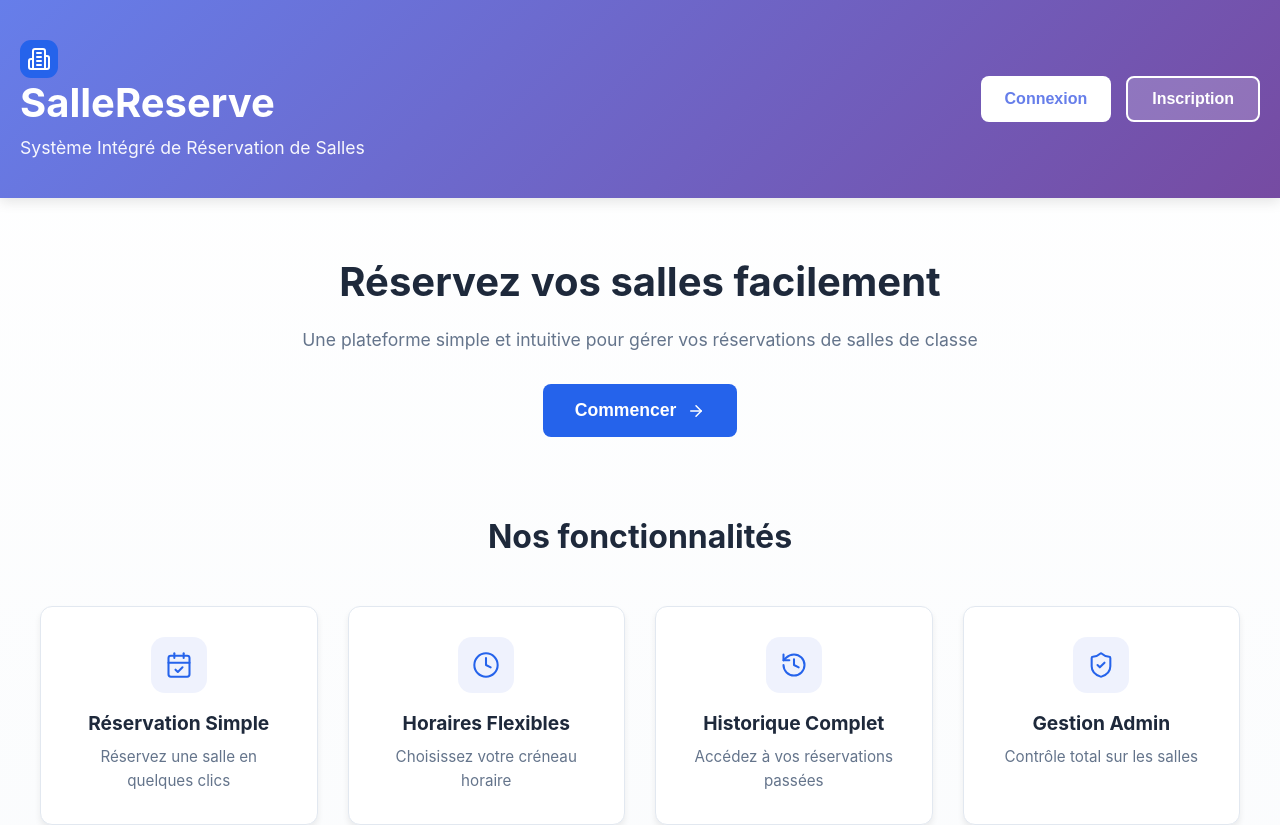
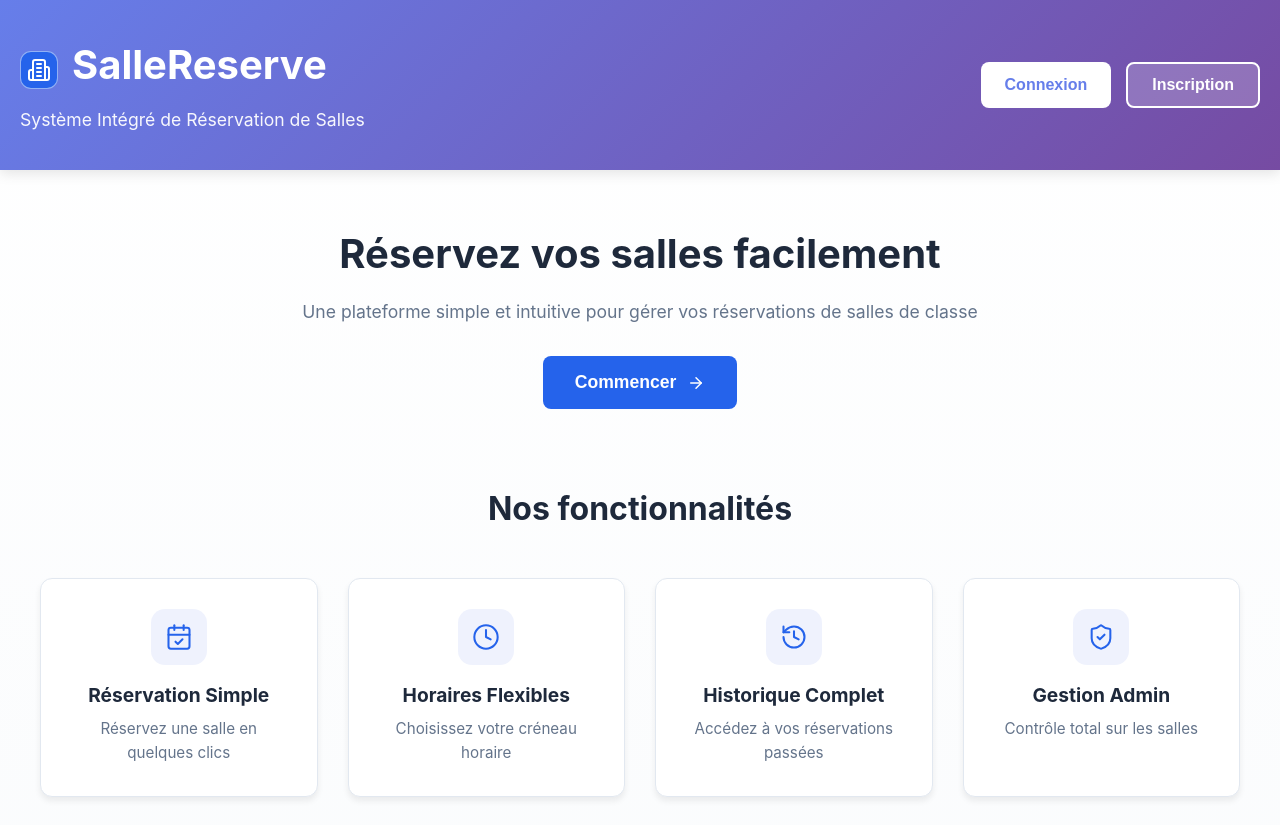
Before and after one commit to rakotomalalasafidy81-lgtm/SalleReserve, a React (Create React App) app in the folder frontend/: page / in a window 1280 px wide. Shown: the top 825 px of the page. Built offline with nearby package versions, Linux system fonts and the light colour scheme; no server answers.

Commit message:
Update Home.css

```diff
--- a/frontend/src/styles/Home.css
+++ b/frontend/src/styles/Home.css
@@ -43,6 +43,30 @@
   justify-content: space-between;
   align-items: center;
   box-shadow: 0 4px 12px rgba(0, 0, 0, 0.1);
+}
+
+.brand-lockup {
+  display: flex;
+  align-items: center;
+  gap: 14px;
+  margin-bottom: 10px;
+}
+
+.brand-lockup h1 {
+  margin-bottom: 0;
+}
+
+.logo-badge-light {
+  width: 46px;
+  height: 46px;
+  border-radius: 13px;
+  background: rgba(255, 255, 255, 0.22);
+  border: 1.5px solid rgba(255, 255, 255, 0.5);
+  color: white;
+  display: inline-flex;
+  align-items: center;
+  justify-content: center;
+  flex-shrink: 0;
 }
 
 .header-content h1 {
@@ -244,4 +268,4 @@
     width: 100%;
     justify-content: center;
   }
-}
+  }
```
